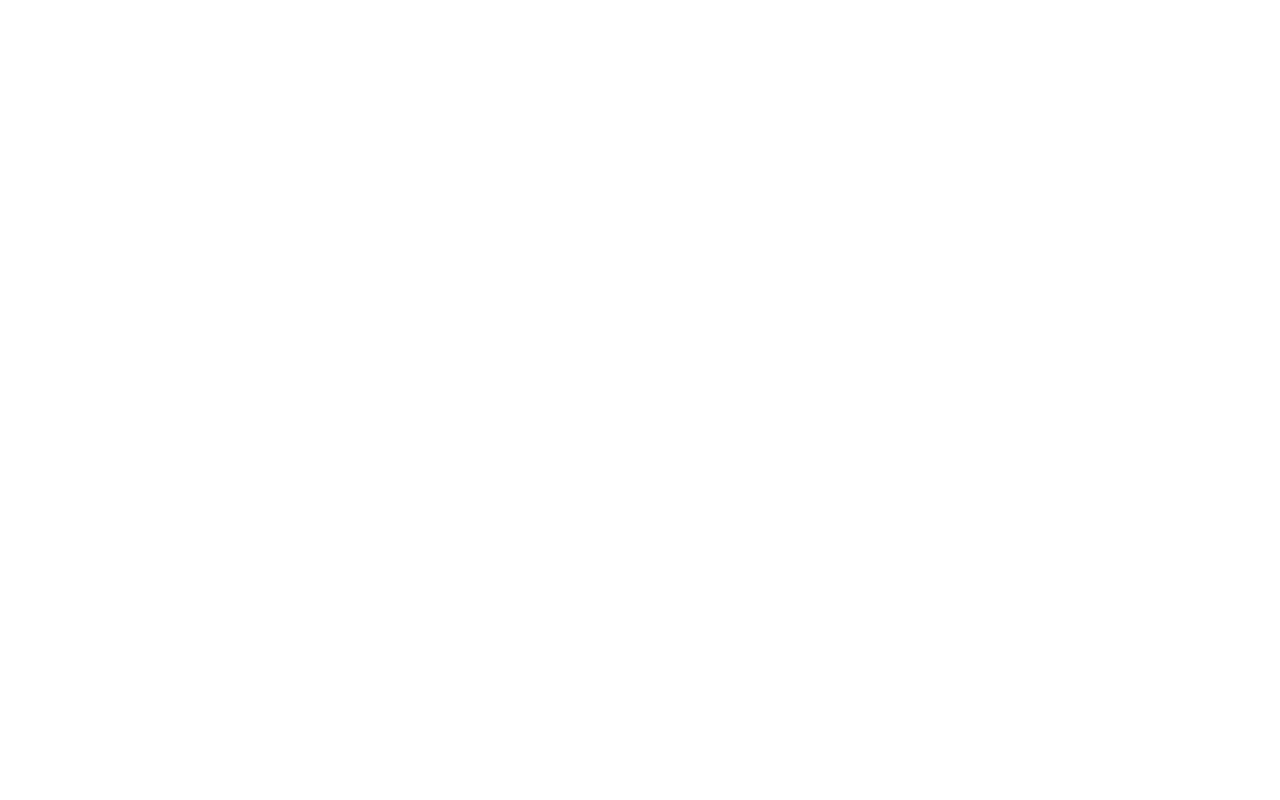
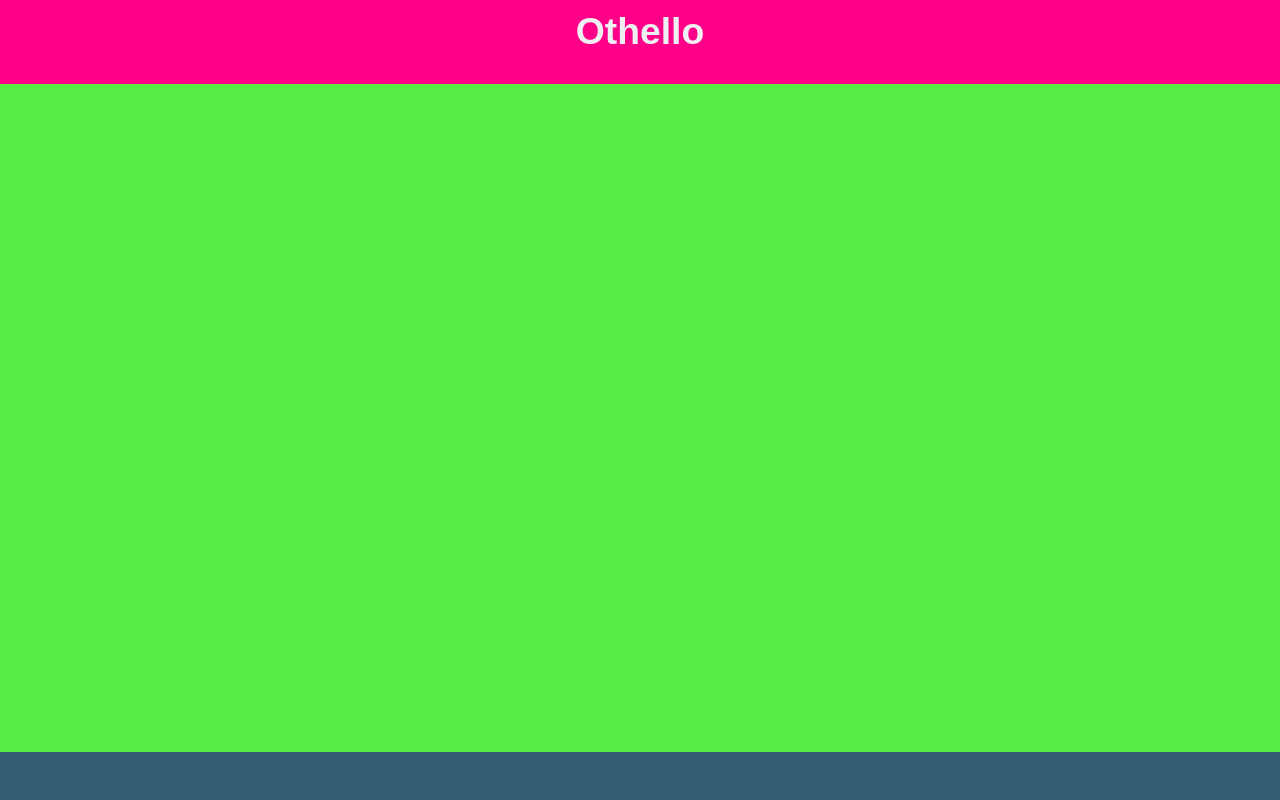
Before and after one commit to NavyanshM/Othello, a website with bundled scripts: page web-app/browser/index.html in a window 1280 px wide. Built offline with nearby package versions, Linux system fonts and the light colour scheme.

Commit message:
Update index.html

```diff
--- a/web-app/browser/index.html
+++ b/web-app/browser/index.html
@@ -7,3 +7,15 @@
 <link rel="stylesheet" href="default.css"> <!-- Import style sheet – default.css -->
 <link rel="icon" href="./assets/favicon.png"> <!-- Import 'Favorites Icon' – favicon.png -->
 <script type="module" src="main.js"></script> <!-- Load the main script. Must be type="module". Have only one of these -->
+
+<header>
+    Othello
+</header>
+
+<main>
+    <div id="grid" class="grid">
+    </div>
+</main>
+
+<footer id="footer">
+</footer>
```
